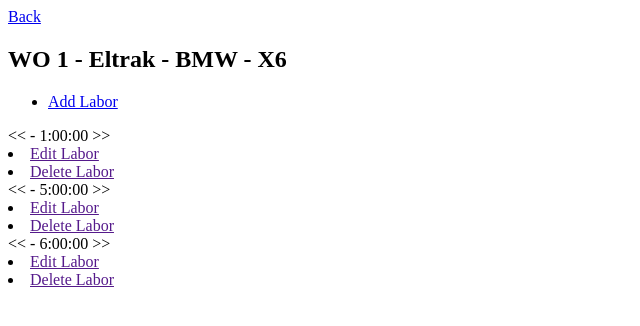
After one commit to StanislavYanev/AutoService-DjangoProject, a Django app: page /work-orders/workorder/labor-menu/1/ in a window 1280 px wide. The commit adds this page. Shown: the top 326 px of the page, without its empty margins (0-640 px from the left). Run offline with Django 5.2, Linux system fonts and the light colour scheme; data comes from the database, SQL or seed files in the repository.

Commit message:
added code for work oreders  menu

```diff
--- a/auto_service/work_orders/forms.py
+++ b/auto_service/work_orders/forms.py
@@ -30,6 +30,7 @@
     class Meta:
         model = Labor
         fields = "__all__"
+        #fields = ['service_man_number', 'date_of_service', 'start_time', 'end_time', 'labor_type']
 
 
 class WorkOrderSearchForm(forms.Form):
--- a/auto_service/work_orders/models.py
+++ b/auto_service/work_orders/models.py
@@ -1,8 +1,5 @@
-import uuid
 from datetime import datetime, timedelta
-from django.utils import timezone
 from django.db import models
-
 from data.models import Customer, Car, ServiceMan
 
 
@@ -13,7 +10,7 @@
 
 class WorkOrder(models.Model):
     customer = models.ForeignKey(Customer, on_delete=models.CASCADE)
-    car = models.OneToOneField(Car, on_delete=models.CASCADE)
+    car = models.ForeignKey(Car, on_delete=models.CASCADE)
     payment = models.CharField(max_length=30, blank=True, choices=[('Credit', "Credit"), ("Cash", "Cash")])
     created_at = models.DateTimeField(auto_now_add=True)
     is_active = models.BooleanField(default=True)
@@ -50,7 +47,7 @@
     description_work = models.CharField(max_length=20, choices=WORK_DESCRIPTION)
 
     def __str__(self):
-        return f"Segment  --> {self.description_work}"
+        return f"Segment  --> {self.description_work} WO --> {self.work_order}"
 
 
 class SparePart(models.Model):
@@ -70,7 +67,7 @@
                      ("BNP", "Body and Paint")
                      ]
     work_order_segment = models.ForeignKey(Segment, related_name='labor', on_delete=models.CASCADE)
-    service_man_number = models.OneToOneField(ServiceMan, on_delete=models.CASCADE)
+    service_man_number = models.ManyToManyField(ServiceMan)
     date_of_service = models.DateField()
     start_time = models.TimeField()
     end_time = models.TimeField()
@@ -82,10 +79,12 @@
         if end_datetime < start_datetime:
             end_datetime += timedelta(days=1)
         duration = end_datetime - start_datetime
+        print(duration)
         return duration
 
     def __str__(self):
-        return f"{self.service_man_number} - {self.duration()}"
+
+        return f" - {self.duration()}"
 
 
 class Miscellaneous(models.Model):
--- /dev/null
+++ b/auto_service/work_orders/templates/work_orders/labor-menu.html
@@ -0,0 +1,20 @@
+<!DOCTYPE html>
+<html lang="en">
+<head>
+    <meta charset="UTF-8">
+    <title>Labor Menu</title>
+</head>
+<body>
+<a href="{% url 'work_orders:workorder_detail' work_order.pk %}">Back</a>
+<h2>WO {{ work_order }}</h2>
+<ul>
+    <li><a href="{%  url 'work_orders:add_labor_to_segment' segment.pk %}">Add Labor</a></li>
+
+</ul>
+{% for labor in labors %}
+    << {{ labor }} >>
+    <li><a href="">Edit Labor</a></li>
+    <li><a href="">Delete Labor</a></li>
+{% endfor %}
+</body>
+</html>
--- a/auto_service/work_orders/templates/work_orders/work-order-details.html
+++ b/auto_service/work_orders/templates/work_orders/work-order-details.html
@@ -13,7 +13,9 @@
         <ul>
             <li>
                 <p>{{ segment }}</p>
-                <a href="">Edit </a>
+                <a href="{% url 'work_orders:labor_menu' segment.pk %}">Labor Menu | </a>
+                <a href="">Spare parts Menu | </a>
+                <a href="">Mics Menu </a>
                 <a href="{% url 'work_orders:segment_delete_workorder' segment.pk %}">Delete </a>
             </li>
         </ul>
--- a/auto_service/work_orders/urls.py
+++ b/auto_service/work_orders/urls.py
@@ -8,5 +8,9 @@
                path('workorder/search', WorkOrderSearchView.as_view(), name="work_orders_search"),
                path('workorder/<int:pk>/', WorkOrderDetailView.as_view(), name="workorder_detail"),
                path('workorder/<int:pk>/delete', WorkOrderDeleteView.as_view(), name="workorder_delete"),
-               path('workorder/create-new-segment/<int:pk>/', add_segment_to_work_order, name="segment_create_workorder"),
-               path('workorder/delete-segment/<int:pk>/', delete_segment_from_work_order, name="segment_delete_workorder"),]
+               path('workorder/create-new-segment/<int:pk>/', add_segment_to_work_order,
+                    name="segment_create_workorder"),
+               path('workorder/delete-segment/<int:pk>/', delete_segment_from_work_order,
+                    name="segment_delete_workorder"),
+               path('workorder/labor-menu/<int:pk>/', labor_segment_list, name="labor_menu"),
+               path('workorder/add-labor-to-seg/<int:pk>', add_labor_to_segment, name="add_labor_to_segment"),]
--- a/auto_service/work_orders/views.py
+++ b/auto_service/work_orders/views.py
@@ -57,7 +57,6 @@
 def delete_segment_from_work_order(request, pk):
     segment = get_object_or_404(Segment, pk=pk)
     work_order = segment.work_order
-    print(work_order)
     if request.method == 'POST':
         segment.delete()
         return redirect('work_orders:workorder_detail', pk=work_order.pk)
@@ -103,37 +102,25 @@
         self.object.delete()
         return super().delete(request, *args, **kwargs)
 
-# class LaborCreateView(CreateView):
-#     model = Labor
-#     form_class = LaborForm
-#     template_name = ""  # to do template for this
-#     success_url = reverse_lazy('home')
-#
-#     def form_valid(self, form):
-#         segment = Segment.objects.get(pk=self.kwargs['pk'])
-#         form.instance.segment = segment
-#         return super().form_valid(form)
-#
-#
-# class SparePartsCreateView(CreateView):
-#     model = SparePart
-#     form_class = SparePartForm
-#     template_name = ""  # to do template for this
-#     success_url = reverse_lazy('home')
-#
-#     def form_valid(self, form):
-#         segment = Segment.objects.get(pk=self.kwargs['pk'])
-#         form.instance.segment = segment
-#         return super().form_valid(form)
-#
-#
-# class MicsCreateView(CreateView):
-#     model = Miscellaneous
-#     form_class = MiscellaneousForm
-#     template_name = ""
-#     success_url = reverse_lazy('home')
-#
-#     def form_valid(self, form):
-#         segment = Segment.objects.get(pk=self.kwargs['pk'])
-#         form.instance.segment = segment
-#         return super().form_valid(form)
+
+def labor_segment_list(request, pk):
+    segment = get_object_or_404(Segment, pk=pk)
+    work_order = segment.work_order
+    labors = Labor.objects.filter(work_order_segment=segment)
+    return render(request, 'work_orders/labor-menu.html',
+                  {'work_order': work_order, 'segment': segment, 'labors': labors})
+
+
+def add_labor_to_segment(request, pk):
+    segment = get_object_or_404(Segment, pk=pk)
+    work_order = segment.work_order
+    if request.method == 'POST':
+        form = LaborForm(request.POST)
+        if form.is_valid():
+            labor = form.save(commit=False)
+            labor.segment = segment
+            labor.save()
+            return redirect('work_orders:labor_menu', pk=segment.pk)
+    else:
+        form = LaborForm()
+    return render(request, 'work_orders/add-labor-to-seg.html', {'form': form, 'segment': segment, 'work_order': work_order})
```
Also changed, not shown: auto_service/work_orders/templates/work_orders/add-labor-to-seg.html (added, +17 -0 lines), auto_service/data/migrations/0001_initial.py, auto_service/data/migrations/0002_alter_car_customer_alter_sparepart_part_code.py (deleted), auto_service/db.sqlite3, auto_service/work_orders/migrations/0001_initial.py, auto_service/work_orders/migrations/0002_workorder_is_active.py (deleted), auto_service/work_orders/migrations/0003_workorder_invoiced.py (deleted), auto_service/work_orders/migrations/0004_workorder_is_deleted.py (deleted), auto_service/work_orders/migrations/0005_activemanager_alter_workorder_managers_and_more.py (deleted).
